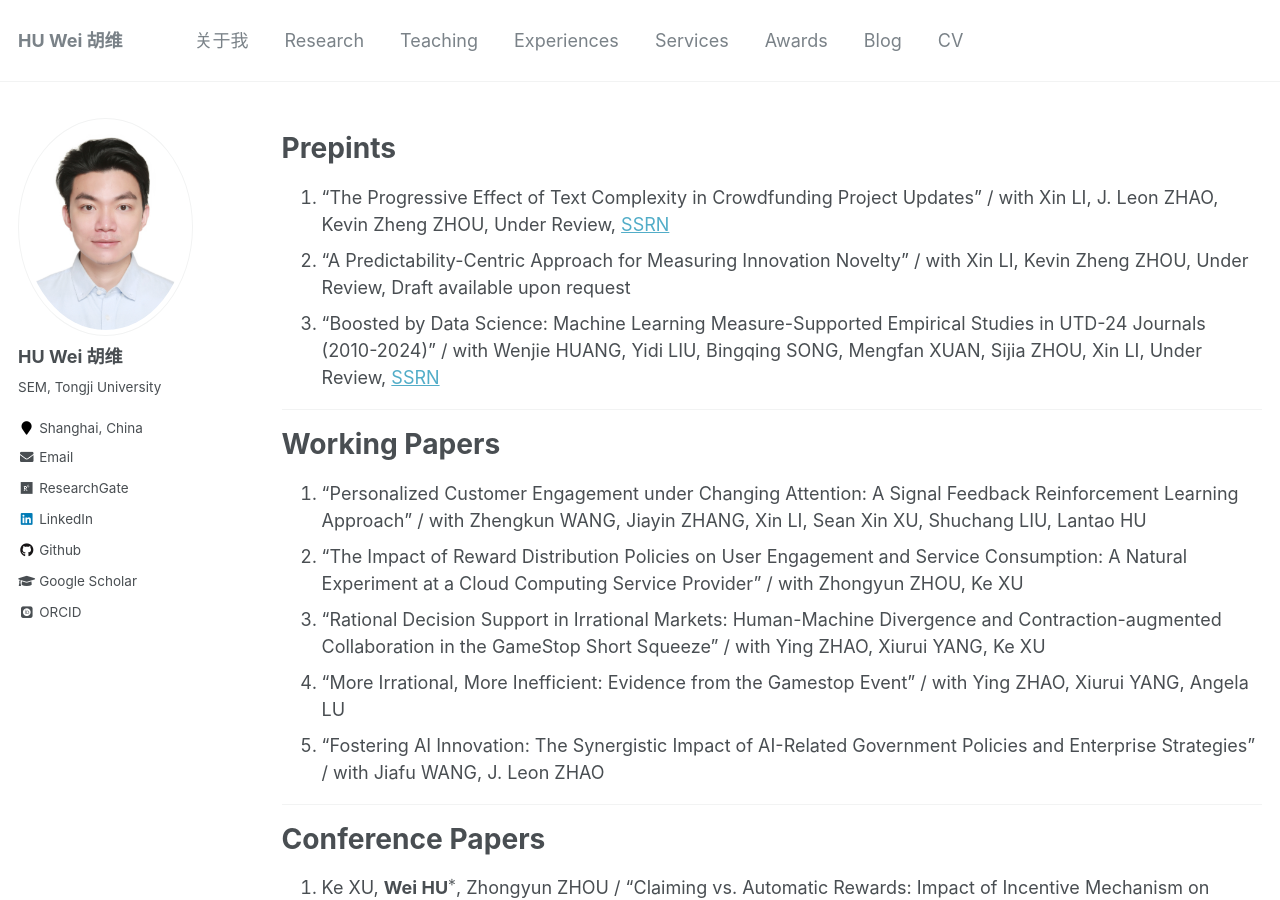
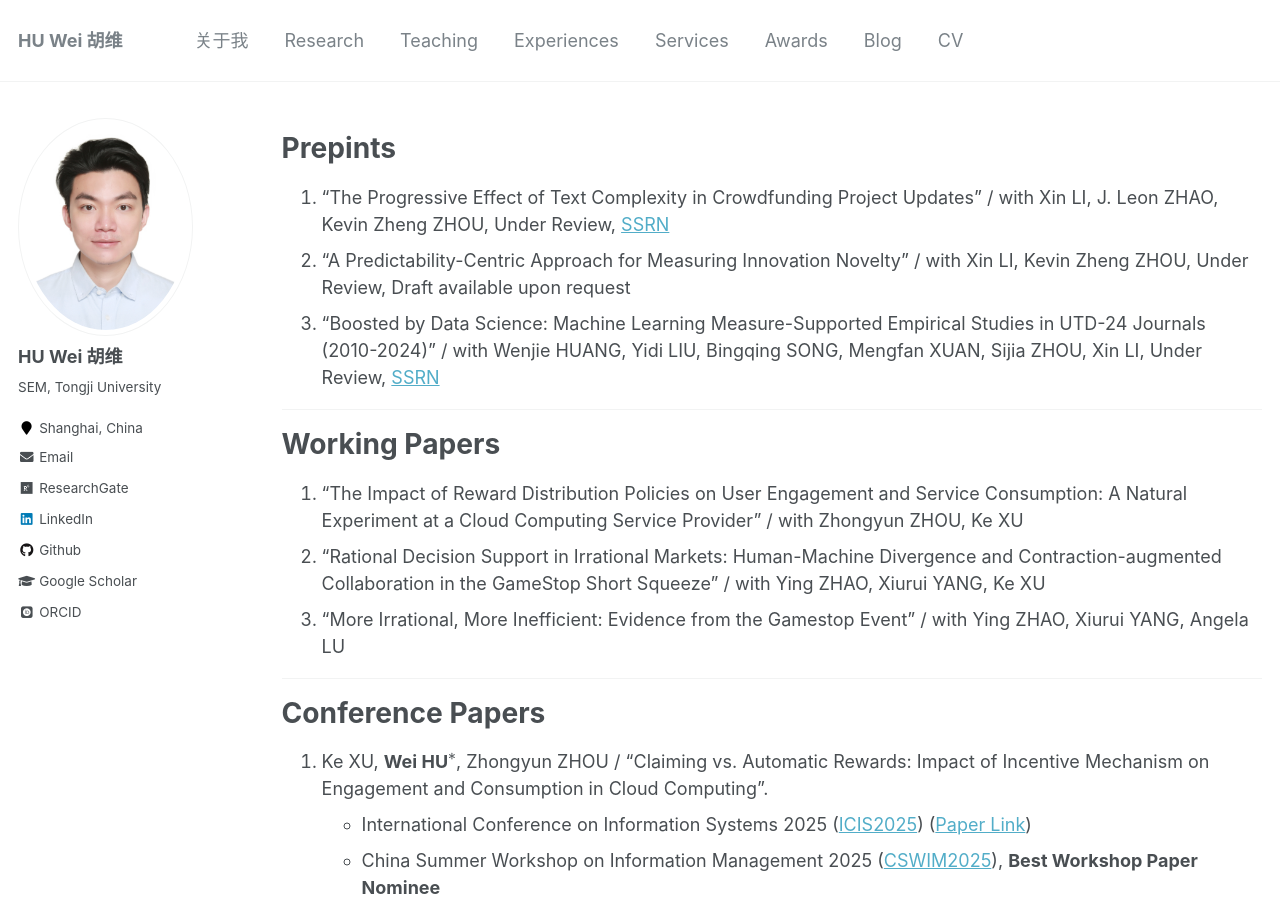
Before and after one commit to huwei-vincent/huwei-vincent.github.io, a Jekyll site: the page built from _pages/my-publication.md, in a window 1280 px wide and 900 px high. Built offline with Jekyll 4.4.1, drawn with Linux system fonts in a browser that asks for light colours; some web fonts are replaced; formulas are drawn with MathJax 3.

Commit message:
Update publication list in my-publication.md: removed outdated working paper and adjusted numbering for clarity.

```diff
--- a/_pages/my-publication.md
+++ b/_pages/my-publication.md
@@ -15,11 +15,10 @@ author_profile: true
 
 # Working Papers
 
-3. "Personalized Customer Engagement under Changing Attention: A Signal Feedback Reinforcement Learning Approach" / with Zhengkun WANG, Jiayin ZHANG, Xin LI, Sean Xin XU, Shuchang LIU, Lantao HU
+
 6. "The Impact of Reward Distribution Policies on User Engagement and Service Consumption: A Natural Experiment at a Cloud Computing Service Provider" / with Zhongyun ZHOU, Ke XU
 6. "Rational Decision Support in Irrational Markets: Human-Machine Divergence and Contraction-augmented Collaboration in the GameStop Short Squeeze" / with Ying ZHAO, Xiurui YANG, Ke XU
 5. "More Irrational, More Inefficient: Evidence from the Gamestop Event" / with Ying ZHAO, Xiurui YANG, Angela LU
-7. "Fostering AI Innovation: The Synergistic Impact of AI-Related Government Policies and Enterprise Strategies" / with Jiafu WANG, J. Leon ZHAO
 
 ---
 
```
